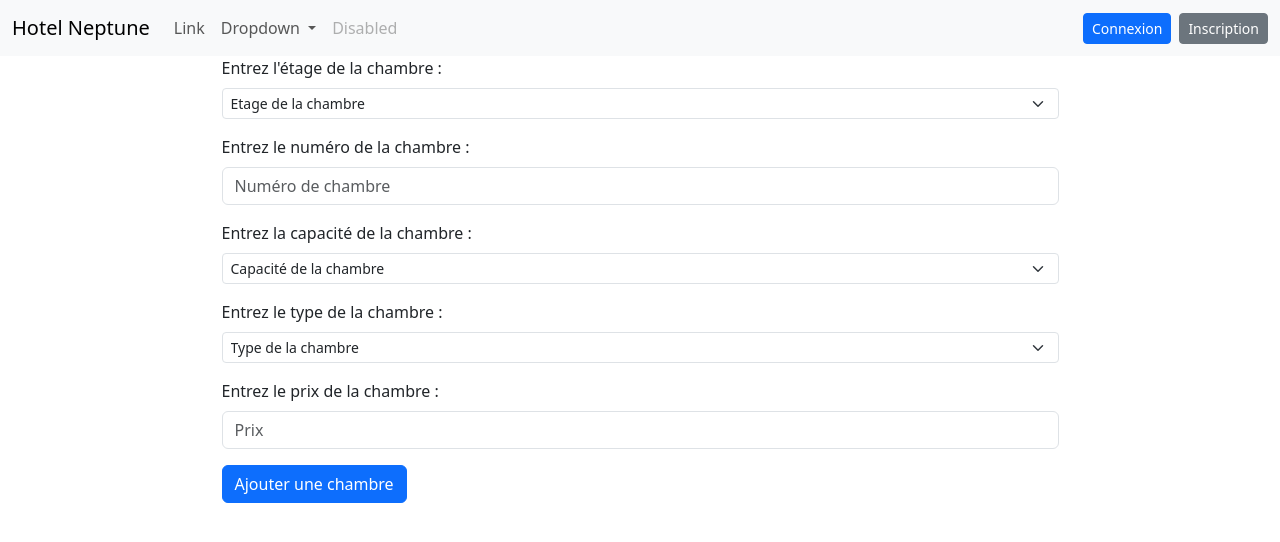
After one commit to courumix/Hotel-Neptune, a PHP site: page /ajoutchambre.php in a window 1280 px wide. The commit adds this page. Shown: the top 542 px of the page. Run offline with PHP 8.4, Linux system fonts and the light colour scheme.

Commit message:
Ajout de chambre opérationnel

```diff
--- /dev/null
+++ b/public/ajoutchambre.php
@@ -0,0 +1,117 @@
+<?php
+require_once __DIR__ . '/../database.php';
+require_once __DIR__ . '/session.php';
+
+if ($_SERVER['REQUEST_METHOD'] === 'POST') {
+    if (!isset($_POST['etage'])
+    || !isset($_POST['numero'])
+    || !isset($_POST['capacite'])
+    || !isset($_POST['type'])
+    || !isset($_POST['prix']))
+    {
+        $message = 'il manque des informations.';
+        header('Location: /error.php?message=' . urlencode($message));
+        exit;
+    }
+
+    if (empty($_POST['etage'])
+    || empty($_POST['numero'])
+    || empty($_POST['capacite'])
+    || empty($_POST['type'])
+    || empty($_POST['prix']))
+    {
+        $message = 'Tout les champs ne sont pas remplies';
+        header('Location: /error.php?message=' . urlencode($message));
+        exit;
+    }
+
+    $query = $pdo->prepare('SELECT * FROM chambre WHERE chambre.numero_chambre = :numero');
+    $query->execute(['numero' => $_POST['numero']]);
+
+    if ($query->fetch()) {
+        $message = 'Une chambre existe déjà avec ce numéro';
+        header('Location: /error.php?message=' . urlencode($message));
+        exit;
+    }
+
+    $query = $pdo->prepare('
+        INSERT INTO chambre(etage_chambre, numero_chambre, capacite_chambre, type_chambre, prix_chambre)
+        VALUES(:etage, :numero, :capacite, :type, :prix)
+    ');
+    $query->execute([
+        'etage' => $_POST['etage'],
+        'numero' => $_POST['numero'],
+        'capacite' => $_POST['capacite'],
+        'type' => $_POST['type'],
+        'prix' => $_POST['prix']
+    ]);
+
+    header('Location: /index.php');
+    exit;
+}
+
+?>
+
+<!DOCTYPE html>
+<html lang="fr">
+<head>
+    <meta charset="UTF-8">
+    <meta name="viewport" content="width=device-width, initial-scale=1.0">
+    <link href="https://cdn.jsdelivr.net/npm/bootstrap@5.3.3/dist/css/bootstrap.min.css" rel="stylesheet" integrity="sha384-QWTKZyjpPEjISv5WaRU9OFeRpok6YctnYmDr5pNlyT2bRjXh0JMhjY6hW+ALEwIH" crossorigin="anonymous">
+    <title>Création de chambres</title>
+</head>
+<body>
+<?php include __DIR__ . '/navbar.php'; ?>
+
+<div class="container">
+    <form class="w-75 mx-auto" method="POST" action="">
+      <div class="mb-3">
+        <label for="exampleInputEmail1" class="form-label">Entrez l'étage de la chambre : </label>
+      <select name="etage" required class="form-select form-select-sm" aria-label="Small select example">
+      <option selected>Etage de la chambre</option>
+      <option value="1">1er étage</option>
+      <option value="2">2nd étage</option>
+      <option value="3">3ème étage</option>
+      <option value="4">4ème étage</option>
+      <option value="5">5ème étage</option>
+      </select>
+      </div>
+      <div class="mb-3">
+        <label for="exampleInputPassword1" class="form-label">Entrez le numéro de la chambre : </label>
+        <input type="text" name="numero" placeholder="Numéro de chambre" required class="form-control" id="exampleInputPassword1">
+      </div>
+      <div class="mb-3">
+        <label for="exampleInputPassword1" class="form-label">Entrez la capacité de la chambre : </label>
+        <select name="capacite" required class="form-select form-select-sm" aria-label="Small select example">
+        <option selected>Capacité de la chambre</option>
+        <option value="1">une personne</option>
+        <option value="2">2 personnes</option>
+        <option value="3">3 personnes</option>
+        <option value="4">4 personnes</option>
+        <option value="5">5 personnes</option>
+        <option value="6">6 personnes</option>
+        <option value="7">7 personnes</option>
+        <option value="8">8 personnes</option>
+        <option value="9">9 personnes</option>
+        <option value="10">10 personnes</option>
+        </select>
+      </div>
+      <div class="mb-3">
+        <label for="exampleInputPassword1" class="form-label">Entrez le type de la chambre : </label>
+        <select name="type" required class="form-select form-select-sm" aria-label="Small select example">
+        <option selected>Type de la chambre</option>
+        <option value="Famillial">Famillial</option>
+        <option value="Premium">Premium</option>
+        <option value="Simple">Simple</option>
+        <option value="Suite">Suite</option>
+        </select>
+      </div>
+      <div class="mb-3">
+        <label for="exampleInputPassword1" class="form-label">Entrez le prix de la chambre : </label>
+        <input type="text" name="prix" placeholder="Prix" required class="form-control" id="exampleInputPassword1">
+      </div>
+      <input type="submit" value="Ajouter une chambre" class="btn btn-primary">
+    </form>
+</div>
+</body>
+</html>
--- a/public/index.php
+++ b/public/index.php
@@ -17,5 +17,3 @@ require_once __DIR__ . '/session.php';
 <body>
     <?php include __DIR__ . '/navbar.php'; ?>
     <h1>Hello <?php echo 'World'; ?></h1>
-    <a href="connexion.php"><h1>connexion</h1></a>
-    <a href="inscription.php"><h1>inscription</h1></a>
--- a/public/inscription.php
+++ b/public/inscription.php
@@ -74,11 +74,11 @@ if ($_SERVER['REQUEST_METHOD'] === 'POST') {
       </div>
       <div class="mb-3">
         <label for="exampleInputPassword1" class="form-label">Entrez votre Prénom : </label>
-        <input type="password" name="newfirstname" placeholder="Prénom" required class="form-control" id="exampleInputPassword1">
+        <input type="text" name="newfirstname" placeholder="Prénom" required class="form-control" id="exampleInputPassword1">
       </div>
       <div class="mb-3">
         <label for="exampleInputPassword1" class="form-label">Entrez votre Nom : </label>
-        <input type="password" name="newlastname" placeholder="Nom" required class="form-control" id="exampleInputPassword1">
+        <input type="text" name="newlastname" placeholder="Nom" required class="form-control" id="exampleInputPassword1">
       </div>
       <input type="submit" value="S'inscrire" class="btn btn-primary">
     </form>
--- a/public/navbar.php
+++ b/public/navbar.php
@@ -6,15 +6,19 @@ require_once __DIR__ . '/session.php';
 
 <nav class="navbar navbar-expand-lg bg-body-tertiary">
   <div class="container-fluid">
-    <a class="navbar-brand" href="#">Hotel Neptune</a>
+    <a class="navbar-brand" href="index.php">Hotel Neptune</a>
     <button class="navbar-toggler" type="button" data-bs-toggle="collapse" data-bs-target="#navbarSupportedContent" aria-controls="navbarSupportedContent" aria-expanded="false" aria-label="Toggle navigation">
       <span class="navbar-toggler-icon"></span>
     </button>
     <div class="collapse navbar-collapse" id="navbarSupportedContent">
       <ul class="navbar-nav me-auto mb-2 mb-lg-0">
+        <?php if($isLoggedIn){
+          if($_SESSION['user']['admin'] == 1){
+            ?>
         <li class="nav-item">
-          <a class="nav-link active" aria-current="page" href="#">Home</a>
+          <a class="nav-link active" aria-current="page" href="ajoutchambre.php">création de chambres</a>
         </li>
+        <?php }} ?>
         <li class="nav-item">
           <a class="nav-link" href="#">Link</a>
         </li>
```
